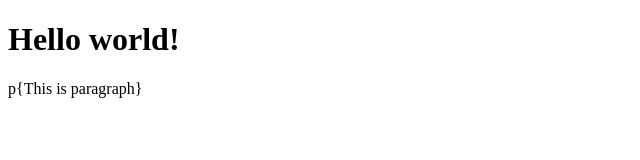
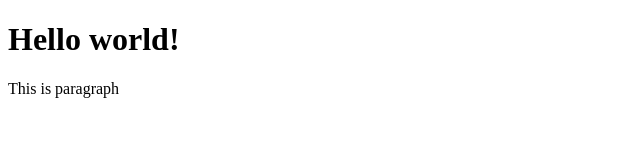
Before and after one commit to Jahid07/simple-project, a plain HTML site: page index.html in a window 1280 px wide. Shown: the full height of the page, 0-640 px from the left. Drawn offline with Linux system fonts and the light colour scheme.

Commit message:
Added paraggraph to index.html

```diff
--- a/index.html
+++ b/index.html
@@ -7,6 +7,6 @@
 </head>
 <body>
     <h1>Hello world!</h1>
-    p{This is paragraph}
+    <p>This is paragraph</p>
 </body>
 </html>
```
